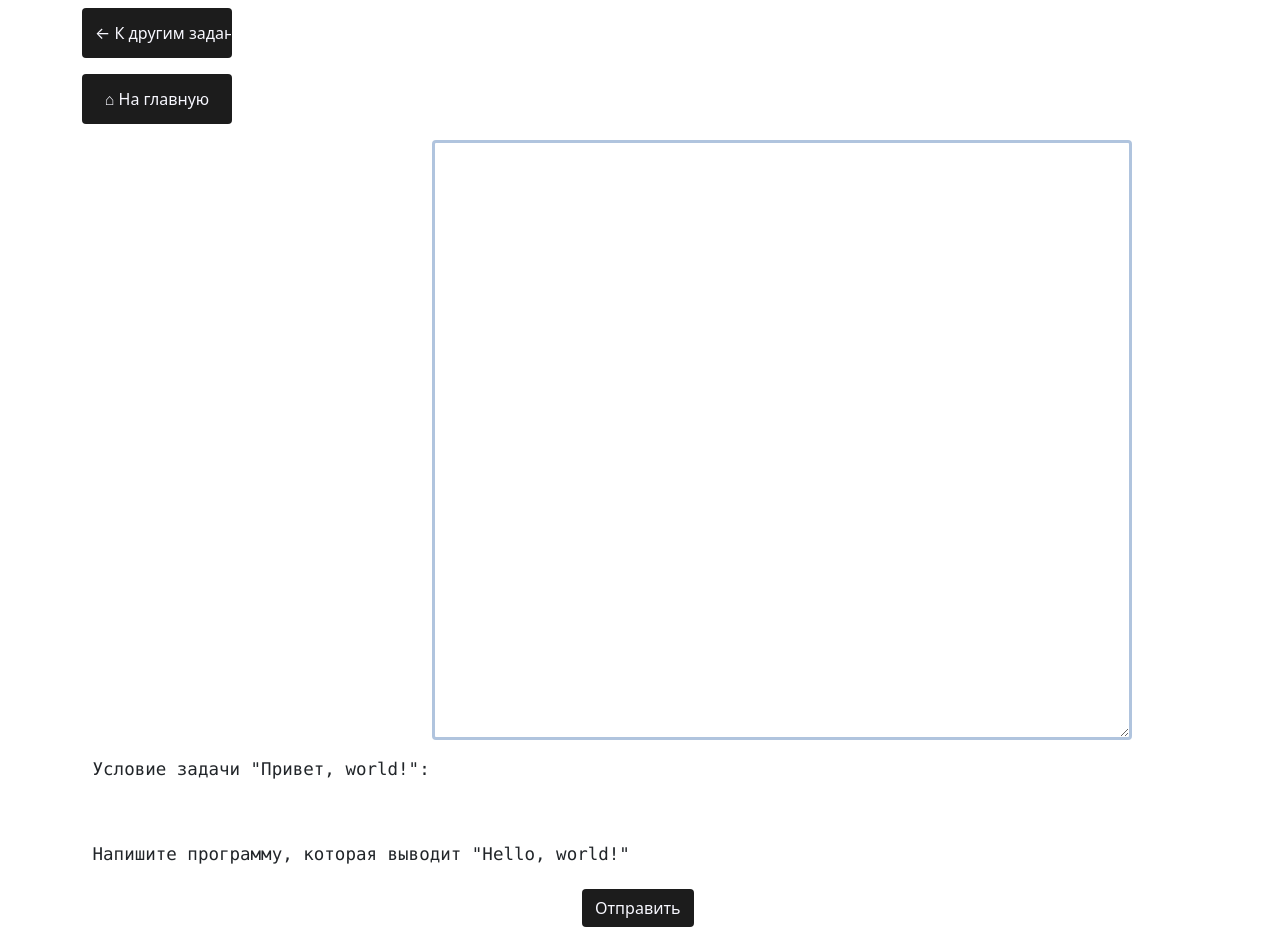
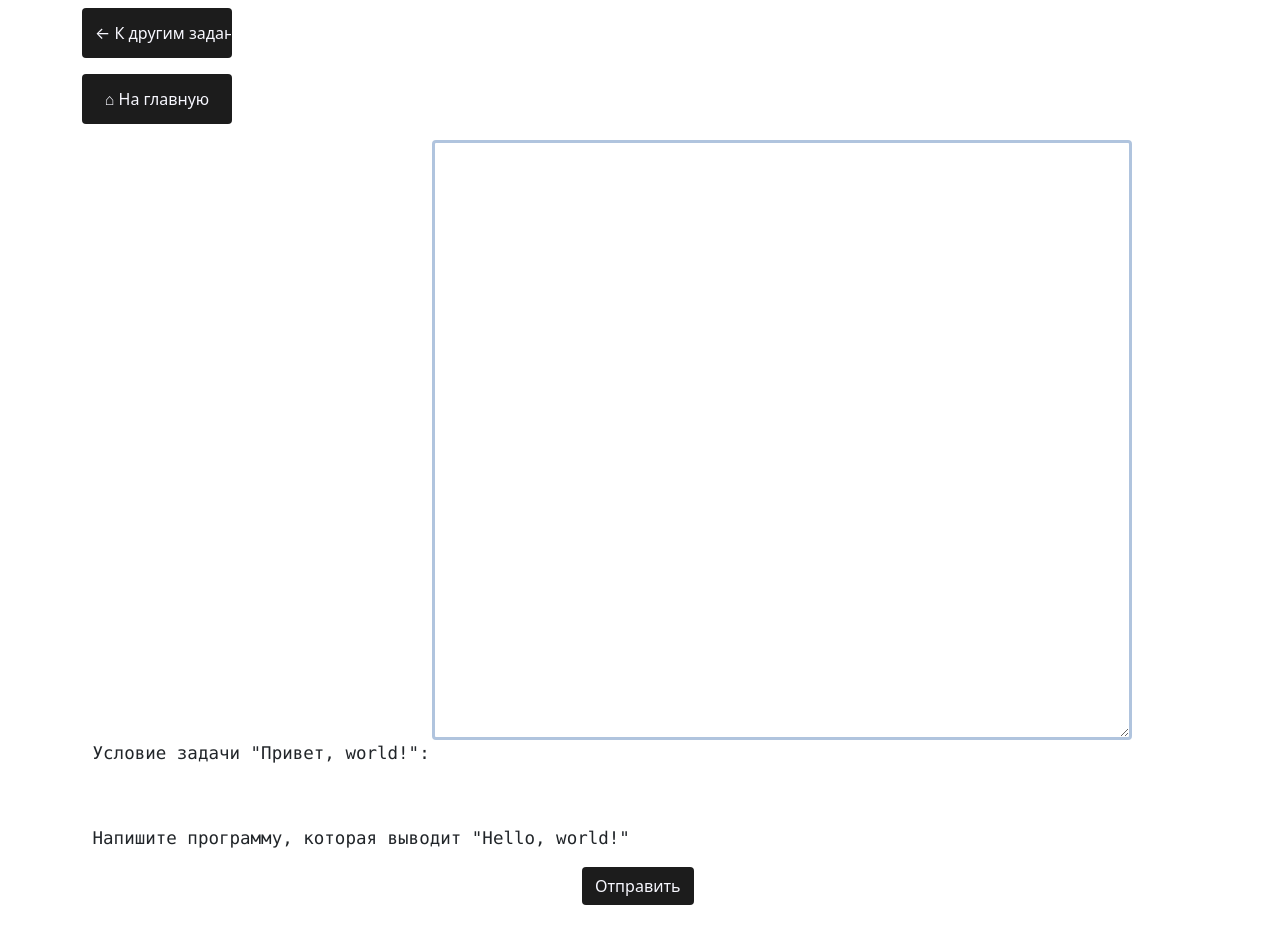
Before and after one commit to penguiiini/web_project_mm, a Flask app: page /lessons/les1/task1 in a window 1280 px wide. After the commit the page ends 905 px from the top, so only its background shows below. Run offline with Flask 2, Linux system fonts and the light colour scheme.

Commit message:
Add files via upload

```diff
--- a/templates/task.html
+++ b/templates/task.html
@@ -4,32 +4,38 @@
 <h1></h1>
 <form action="" method="post" novalidate>
     {{ form.hidden_tag() }}
+    <style>
+    blck {
+    display: inline-block;
+    vertical-align: top;
+    }
+    </style>
     <p>{{ form.back_to_tasks(class="btn", style="width: 150px; height: 50px; background: #1c1c1c; color: #f8f8ff;") }}</p>
     <p>{{ form.back_to_main(class="btn", style="width: 150px; height: 50px; background: #1c1c1c; color: #f8f8ff;") }}</p>
     {% if check == True %}
-        <p style="display: inline-block;">
+        <blck>
             {{ form.answer(class="form-control", style="width: 700px; height: 600px;
             margin-left: 350px; border: 3px solid #0f0;") }}
-        </p>
-        <div class="group" style="display: inline-block; font-size:20px;">
+        </blck>
+        <blck class="group" style="font-size:20px;">
             {% for i in task %}
                 <pre> {{ i }} </pre>
             {% endfor %}
-        </div>
+        </blck>
         <p> {{ form.send(type="submit", class="btn", style="margin-left: 350px; background: #1c1c1c; color: #f8f8ff;") }} </p>
         <div class="alert" role="alert" style="background-color: #4c9141;">
             Решение верное
         </div>
     {% elif check == False %}
-        <p style="display: inline-block;">
+        <blck>
             {{ form.answer(class="form-control", style="width: 700px; height: 600px;
             margin-left: 500px; border: 3px solid #f00;") }}
-        </p>
-        <div class="group" style="display: inline-block; font-size:20px;">
+        </blck>
+        <blck class="group" style="font-size:20px;">
             {% for i in task %}
                 <pre> {{ i }} </pre>
             {% endfor %}
-        </div>
+        </blck>
         <p> {{ form.send(type="submit", class="btn btn", style="margin-left: 350px; background: #1c1c1c; color: #f8f8ff;") }} </p>
         <div class="group" style="background-color: #ff0000;" role="alert">
             <pre>Решение неверное</pre>
@@ -41,15 +47,15 @@
             <pre>Правильный ответ: {{ exanswer }}</pre>
         </div>
     {% else %}
-        <p style="display: inline-block;">
+        <blck>
             {{ form.answer(class="form-control", style="width: 700px; height: 600px;
             margin-left: 350px; border: 3px solid LightSteelBlue;") }}
-        </p>
-        <div class="group" style="display: inline-block; font-size:20px;">
+        </blck>
+        <blck class="group" style="font-size:20px;">
             {% for i in task %}
                 <pre> {{ i }} </pre>
             {% endfor %}
-        </div>
+        </blck>
         <p> {{ form.send(type="submit", class="btn",  style="background: #1c1c1c; color: #f8f8ff; margin-left: 500px") }} </p>
     {% endif %}
 </form>
```
